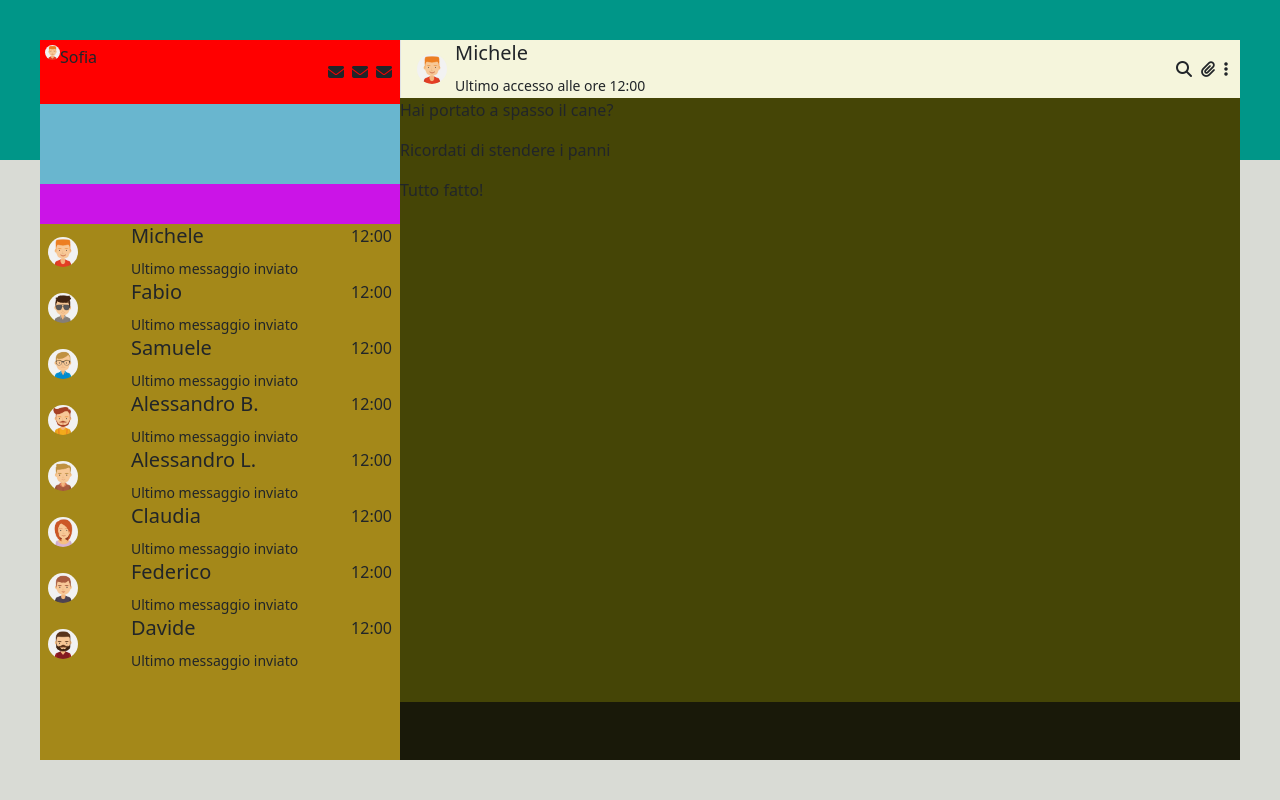
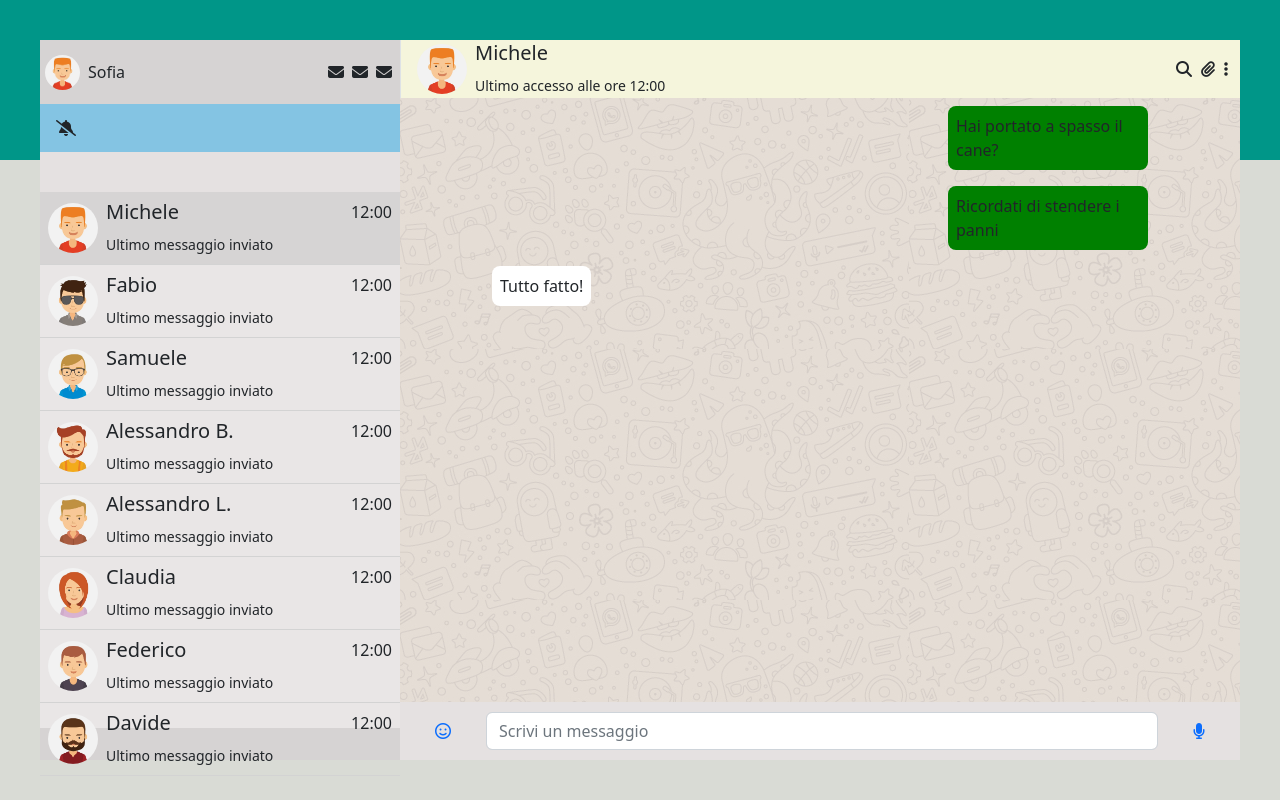
Before and after one commit to macchiagabriele13/vue-boolzapp, a plain HTML site: page index.html in a window 1280 px wide. Drawn offline with nearby package versions, Linux system fonts and the light colour scheme.

Commit message:
Migliorie html e css - Miles 1 e 2

```diff
--- a/assets/css/style.css
+++ b/assets/css/style.css
@@ -1,4 +1,4 @@
-*{
+* {
     padding: 0;
     margin: 0;
     box-sizing: border-box;
@@ -7,21 +7,28 @@
 :root {
     --bannerup: #009688;
     --bannerbottom: #D9DBD5;
+    --var-notifica: #84C4E3;
+    --var-iconeprofilo: #A3A0A0;
+    --var-profilo: #D6D3D3;
+    --var-chatattiva: #D6D4D4;
+    --var-backgroundsearch: #E5E1E1;
+    --var-searchinput: #E9E6E6;
+
 
 
 }
 
-.background{
+.background {
     position: relative;
 }
 
-.banner_up{
+.banner_up {
     background-color: var(--bannerup);
     height: 20vh;
 }
 
-.banner_bottom{
-    background-color:var(--bannerbottom);
+.banner_bottom {
+    background-color: var(--bannerbottom);
     height: 80vh;
 }
 
@@ -36,94 +43,122 @@
     background-color: aqua;
     margin: auto;
 }
+
 /* region Box Sinistro */
 
-.left_box{
+.left_box {
     width: 30%;
     height: 100%;
-    background-color: blue;
+    background-color: var(--var-profilo);
 }
 
 
-.profile_box{
+.profile_box {
     height: 8vh;
     width: 100%;
-    background-color: red;
+    background-color: var(--var-profilo);
 }
 
-.user{
+.user {
     height: 100%;
     padding: 5px;
-    text-align: center;
+    align-items: center;
 }
 
-.user_profile{
+.user_profile {
     border-radius: 32px;
-    height: 15px;
-    width: 15px;
-}
-.user_avatar{
-    border-radius: 32px;
-    height: 30px;
-    width: 30px;
+    height: 35px;
+    width: 35px;
+    margin-right: 0.5rem;
 }
 
-.alert_box{
+.user_avatar {
+    border-radius: 32px;
+    height: 50px;
+    width: 50px;
+    margin-right: 0.5rem;
+}
+
+.alert_box {
     height: 10vh;
     width: 100%;
-    background-color: rgb(105, 182, 207);
+    background-color: var(--var-notifica);
 }
 
-.search_box{
+.search_box {
     height: 5vh;
     width: 100%;
-    background-color: rgb(203, 20, 231);
+    background-color: var(--var-backgroundsearch);
 }
 
-.chats_box{
+.chats_box {
     height: 67vh;
     width: 100%;
-    background-color: rgb(164, 136, 25);
+    background-color: #E9E6E6;
+}
+
+.single_chat {
+    border-bottom: 1px solid lightgray;
+    padding: 0.5rem;
+}
+
+.active {
+    background-color: var(--var-chatattiva);
 }
 
 /* endregion common Box Sinistro */
 
-.right_box{
+.right_box {
     width: 70%;
     height: 100%;
     background-color: khaki;
 }
 
-.profile_chat_box{
+.profile_chat_box {
     height: 8%;
     width: 100%;
     background-color: beige;
 }
 
-.chat_box{
+.chat_box {
     height: 84%;
     width: 100%;
-    background-color: rgb(69, 69, 6);
+    background-image: url(../img/mine.jpg);
+
 }
 
-.ricevuto{
-    background-color: white;
-    text-align: left;
-    border-radius: 10px;
-    width: max-content;
-    padding: 1.75rem;
+.mex_container{
+    margin: auto;
+    width: 80%;
+    display: flex;
+    flex-direction: column;
+
 }
 
-.inviato{
-    background-color: green;
-    text-align: right;
-    border-radius: 10px;
-    width: max-content;
-    padding: 1.75rem;
+.ricevuto {
+    background-color: white;
+    border-radius: 0.5rem;
+    max-width: 200px;
+    align-self: flex-start;
+    padding: 0.5rem;
+    margin: 0.5rem;
 }
 
-.type_box{
+.inviato {
+    background-color: green;
+    border-radius: 0.5rem;
+    max-width: 200px;
+    align-self: flex-end;
+    padding: 0.5rem;
+    margin: 0.5rem;
+}
+
+.type_box {
     height: 8%;
     width: 100%;
-    background-color: rgb(25, 25, 9);
+    background-color: var(--var-backgroundsearch);
 }
+
+.form-control{
+    width: 80%;
+}
--- a/index.html
+++ b/index.html
@@ -11,7 +11,7 @@
     <link href="https://cdn.jsdelivr.net/npm/bootstrap@5.2.1/dist/css/bootstrap.min.css" rel="stylesheet"
         integrity="sha384-iYQeCzEYFbKjA/T2uDLTpkwGzCiq6soy8tYaI1GyVh/UjpbCx/TYkiZhlZB6+fzT" crossorigin="anonymous">
     <link rel="stylesheet" href="./assets/css/style.css">
-    <link rel="stylesheet" href="https://cdnjs.cloudflare.com/ajax/libs/font-awesome/6.2.activeIndex/css/all.min.css">
+    <link rel="stylesheet" href="https://cdnjs.cloudflare.com/ajax/libs/font-awesome/6.2.0/css/all.min.css">
 </head>
 
 <body>
@@ -36,7 +36,10 @@
 
                 </div>
                 <div class="alert_box">
-
+                    <div class="notifications d-flex p-3">
+                        <div class="bell d-flex justify-content-center align-items-center rounded-circle">
+                            <i class="fa-solid fa-bell-slash"></i>
+                        </div>
                     </div>
                     <div class="search_box">
 
@@ -44,14 +47,18 @@
 
                     <div class="chats_box">
                         <div class="align-items-center d-flex justify-content-between px-2 single_chat"
-                        v-for="(contact, index) in contacts" @click="setActiveIndex(index)">
+                            v-for="(contact, index) in contacts" @click="setActiveIndex(index)"
+                            :class="activeIndex === index ? 'active' : ''">
 
+                            <div class="friend_profile d-flex align-items-center">
                                 <img class="user_avatar" :src="`./assets/img/avatar` + contact.avatar + `.jpg`" alt="">
 
                                 <div class="info_chat">
                                     <h5>{{contact.name}}</h5>
                                     <small>Ultimo messaggio inviato</small>
                                 </div>
+                            </div>
+
                             <div class="timing align-self-baseline timing">
                                 <span>12:00</span>
                             </div>
@@ -59,12 +66,14 @@
 
                     </div>
                 </div>
+
+            </div>
             <div class="right_box">
-                <div
-                class="profile_chat_box border-start d-flex justify-content-between align-items-center p-2">
+                <div class="profile_chat_box border-start d-flex justify-content-between align-items-center p-2">
 
 
-                    <img class="user_avatar mx-2" :src="`./assets/img/avatar` + contacts[activeIndex].avatar + `.jpg`" alt="">
+                    <img class="user_avatar mx-2" :src="`./assets/img/avatar` + contacts[activeIndex].avatar + `.jpg`"
+                        alt="">
 
                     <div class="info_chat w-100 py-1">
                         <h5>{{contacts[activeIndex].name}}</h5>
@@ -78,19 +87,25 @@
                     </div>
 
                 </div>
+
                 <div class="chat_box">
-                    <div v-for="(msg) in contacts[activeIndex].messages">
-                        <p>{{msg.message}}</p>
+                    <div class="mex_container">
+                        <div class="messages d-flex" v-for="(msg, index) in contacts[activeIndex].messages"
+                            :class="contacts[activeIndex].messages[index].status === 'sent' ? 'inviato' : 'ricevuto'">
+                            <div>{{msg.message}}</div>
+                        </div>
+                    </div>
                 </div>
 
-                </div>
-                <div class="type_box">
+                <div class="type_box d-flex align-items-center justify-content-evenly py-2">
+
+                    <a href="#"><i class="fa-regular fa-face-smile"></i></a>
+                    <input class="form-control" type="text" placeholder="Scrivi un messaggio"
+                        aria-label="default placeholder">
+                    <a href="#"><i class="fa-solid fa-microphone"></i></a>
 
                 </div>
             </div>
-
-        </div>
-
 
 
         </div>
```
Lines whose indentation alone changed are shown as unchanged.
